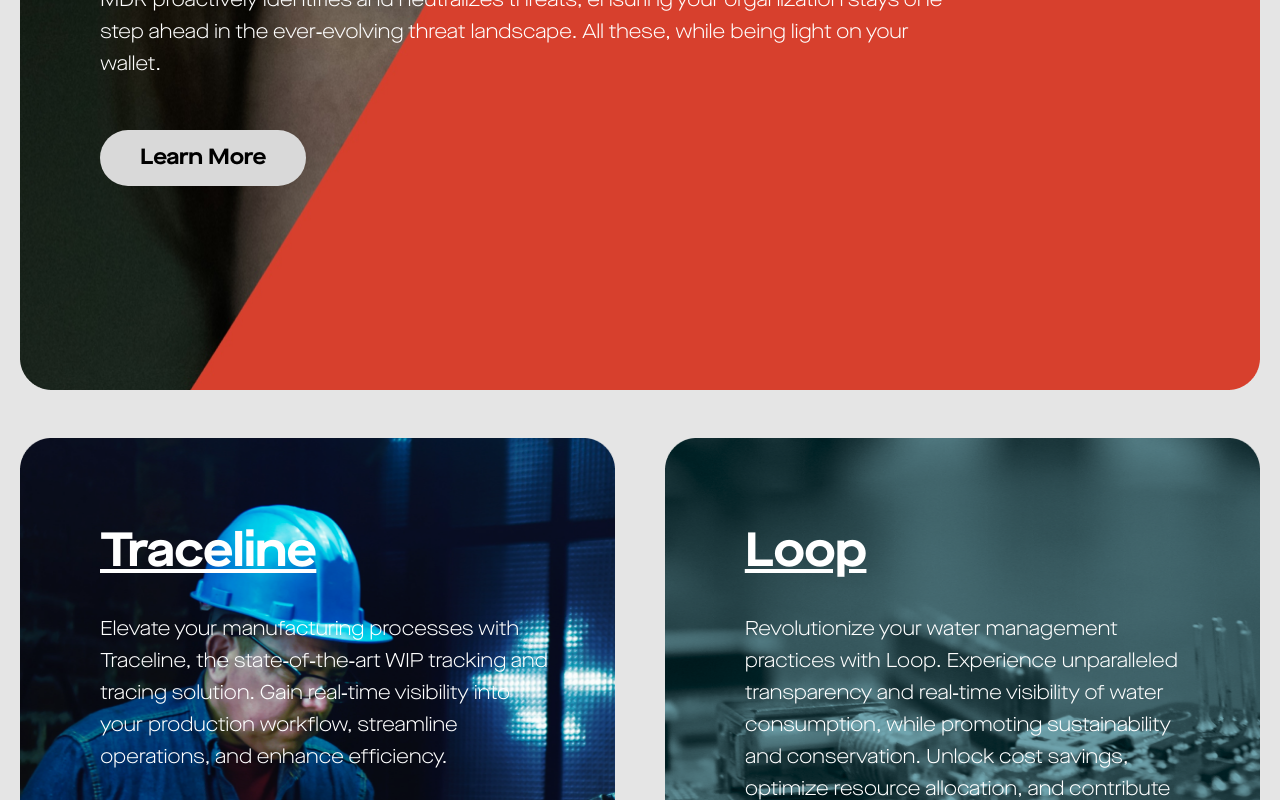
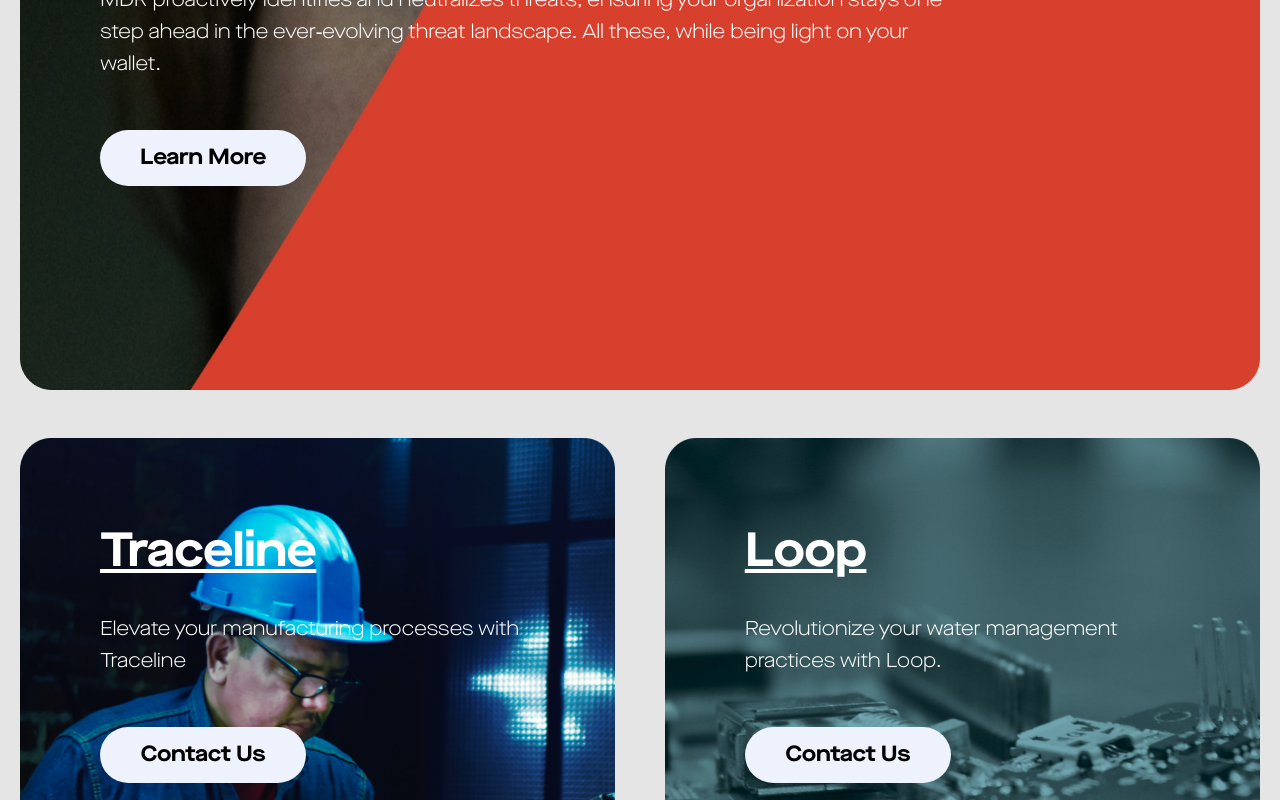
Before and after one commit to murtaz-raina/moveforward, an Angular app: page / in a window 1280 px wide. Shown: the part 2160-2960 px from the top of the page. Built offline with nearby package versions, Linux system fonts and the light colour scheme.

Commit message:
css changes

```diff
--- a/src/app/app.component.html
+++ b/src/app/app.component.html
@@ -61,7 +61,7 @@
         interactions and hello to seamless customer journeys, as Copper
         revolutionizes the way businesses deliver exceptional service.
       </div>
-      <button class="n-learn-more">Learn More</button>
+      <button class="n-learn-more" (click)="copper()">Learn More</button>
     </app-card>
   </div>
 
@@ -99,25 +99,27 @@
         <u>Traceline</u>
       </div>
       <div class="n-copper-description n-trace-description">
-        Elevate your manufacturing processes with Traceline, the
+        Elevate your manufacturing processes with Traceline
+        <!-- , the
         state-of-the-art WIP tracking and tracing solution. Gain real-time
         visibility into your production workflow, streamline operations, and
-        enhance efficiency.
+        enhance efficiency. -->
       </div>
-      <button class="n-learn-more">Contact Us</button>
+      <button class="n-learn-more" (click)="navigateToContactUs()">Contact Us</button>
     </div>
     <div class="n-flex-loop" style="background-image: url(assets/loop.png)">
       <div class="n-copper-heading">
         <u>Loop</u>
       </div>
       <div class="n-copper-description n-trace-description">
-        Revolutionize your water management practices with Loop. Experience
+        Revolutionize your water management practices with Loop.
+         <!-- Experience
         unparalleled transparency and real-time visibility of water consumption,
         while promoting sustainability and conservation. Unlock cost savings,
         optimize resource allocation, and contribute to a greener future with
-        Loop.
+        Loop. -->
       </div>
-      <button class="n-learn-more">Contact Us</button>
+      <button class="n-learn-more" (click)="navigateToContactUs()">Contact Us</button>
     </div>
   </div>
 
@@ -166,7 +168,7 @@
       <button class="n-learn-more">Learn More</button>
     </app-card>
   </div>
-  <div class="n-stay-tuned-for-me-container">
+  <div class="n-stay-tuned-for-me-container" id="contact">
     <div class="n-stay-tuned-for-me">
       And this is just the beginning.<br />
       Stay tuned for more cool.
--- a/src/app/app.component.scss
+++ b/src/app/app.component.scss
@@ -1,7 +1,7 @@
 .n-container {
   margin: auto;
   max-width: 1440px;
-  background-color: #e5e5e5;
+  background-color: #E5E5E5;
   .n-page-top {
     background-image: url("../assets/landing.png");
     width: 100%;
@@ -106,7 +106,7 @@
 .n-learn-more {
   width: 206.12px;
   height: 56px;
-  background: #d9d9d9;
+  background: #EDF2FC;;
   border-radius: 48px;
   margin-left: 80px;
   margin-top: 49px;
@@ -185,10 +185,9 @@
       font-weight: 400;
       font-size: 16px;
       line-height: 26px;
-      // display: flex;
-      // align-items: center;
       color: #383e41;
       padding: 15px 20.5px;
+      outline: none;
     }
     .n-subscribe {
       border: 0;
--- a/src/app/app.component.ts
+++ b/src/app/app.component.ts
@@ -1,4 +1,4 @@
-import { Component } from '@angular/core';
+import { Component, ElementRef } from '@angular/core';
 import { FormControl, Validators } from '@angular/forms';
 import { REGEX_PATTERNS } from 'src/app/constants/constants';
 import { SharedService } from 'src/app/services/shared.service';
@@ -17,7 +17,7 @@
   ]);
   isFormSubmitted = false;
   isLoading = false;
-  constructor(private sharedService: SharedService) {
+  constructor(private sharedService: SharedService,private elementRef: ElementRef) {
     this.updateFormSubmittedStatus();
   }
 
@@ -44,4 +44,13 @@
       });
     }
   }
+
+  copper():void{
+    window.open('https://hellocopper.ia', 'blank');
+  }
+
+  navigateToContactUs = ()=>{
+    const contactSection = this.elementRef.nativeElement.querySelector('#contact');
+    contactSection.scrollIntoView({ behavior: 'smooth' });
+  }
 }
--- a/src/app/app.module.ts
+++ b/src/app/app.module.ts
@@ -4,6 +4,7 @@
 
 import { AppComponent } from 'src/app/app.component';
 import { CardComponent } from 'src/app/components/card/card.component';
+// import { HttpClientModule } from '@angular/common/http';
 
 @NgModule({
   declarations: [
@@ -13,6 +14,7 @@
   imports: [
     BrowserModule,
     ReactiveFormsModule,
+    // HttpClientModule
   ],
   providers: [],
   bootstrap: [AppComponent]
```
Also changed, not shown: src/app/services/shared.service.ts (+8 -8 lines), src/assets/copper.png.
